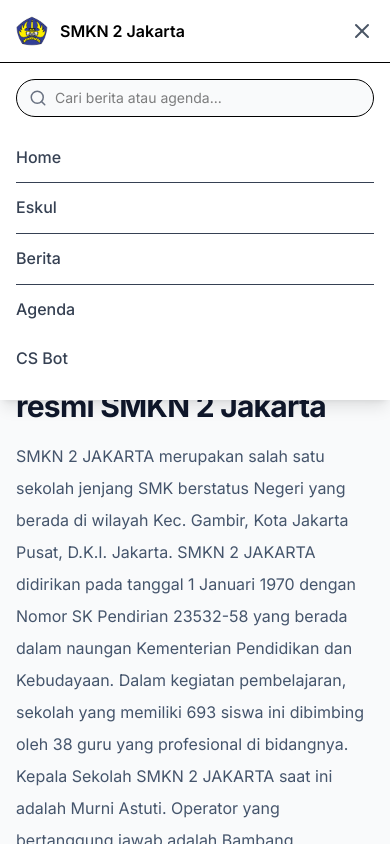
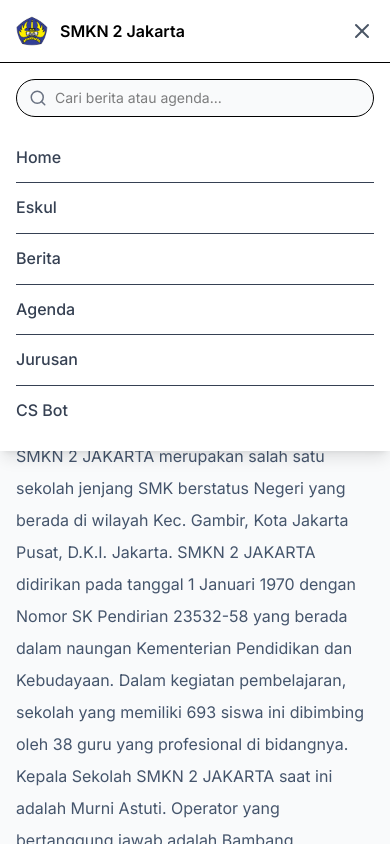
Before and after one commit to myane234/portal-sekolah, a React (Vite) app: page / in a window 390 px wide. Both pictures are taken after a click on the button "Toggle mobile menu". Shown: the top 844 px of the page. Built offline with nearby package versions, Linux system fonts and the light colour scheme; no server answers.

Commit message:
add jurusan

```diff
--- a/src/component/Navbar.jsx
+++ b/src/component/Navbar.jsx
@@ -100,7 +100,10 @@
               <Link to="/berita" className="block py-3 border-b hover:text-blue-600 transition-colors" onClick={() => setIsMobileMenuOpen(false)}>Berita</Link>
             </li>
             <li>
-              <Link to="/agenda" className="block py-3 hover:text-blue-600 transition-colors" onClick={() => setIsMobileMenuOpen(false)}>Agenda</Link>
+              <Link to="/agenda" className="block py-3 border-b hover:text-blue-600 transition-colors" onClick={() => setIsMobileMenuOpen(false)}>Agenda</Link>
+            </li>
+            <li>
+              <Link to="/jurusan" className="block py-3 border-b hover:text-blue-600 transition-colors" onClick={() => setIsMobileMenuOpen(false)}>Jurusan</Link>
             </li>
             <li>
               <Link to="/cs" className="block py-3 hover:text-blue-600 transition-colors" onClick={() => setIsMobileMenuOpen(false)}>CS Bot</Link>
```
Also changed, not shown: 1 other file (tests, documents, lock files or other folders).
